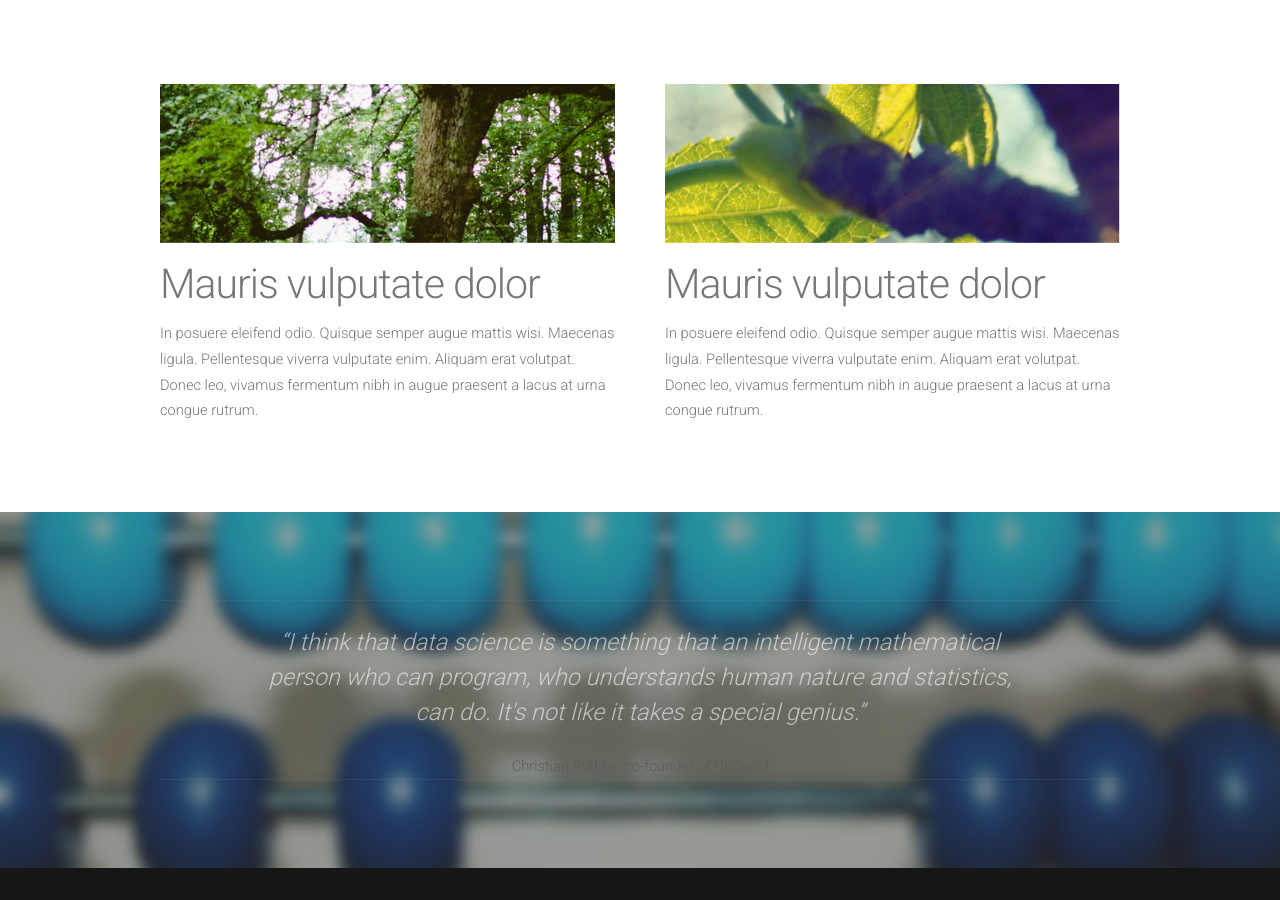
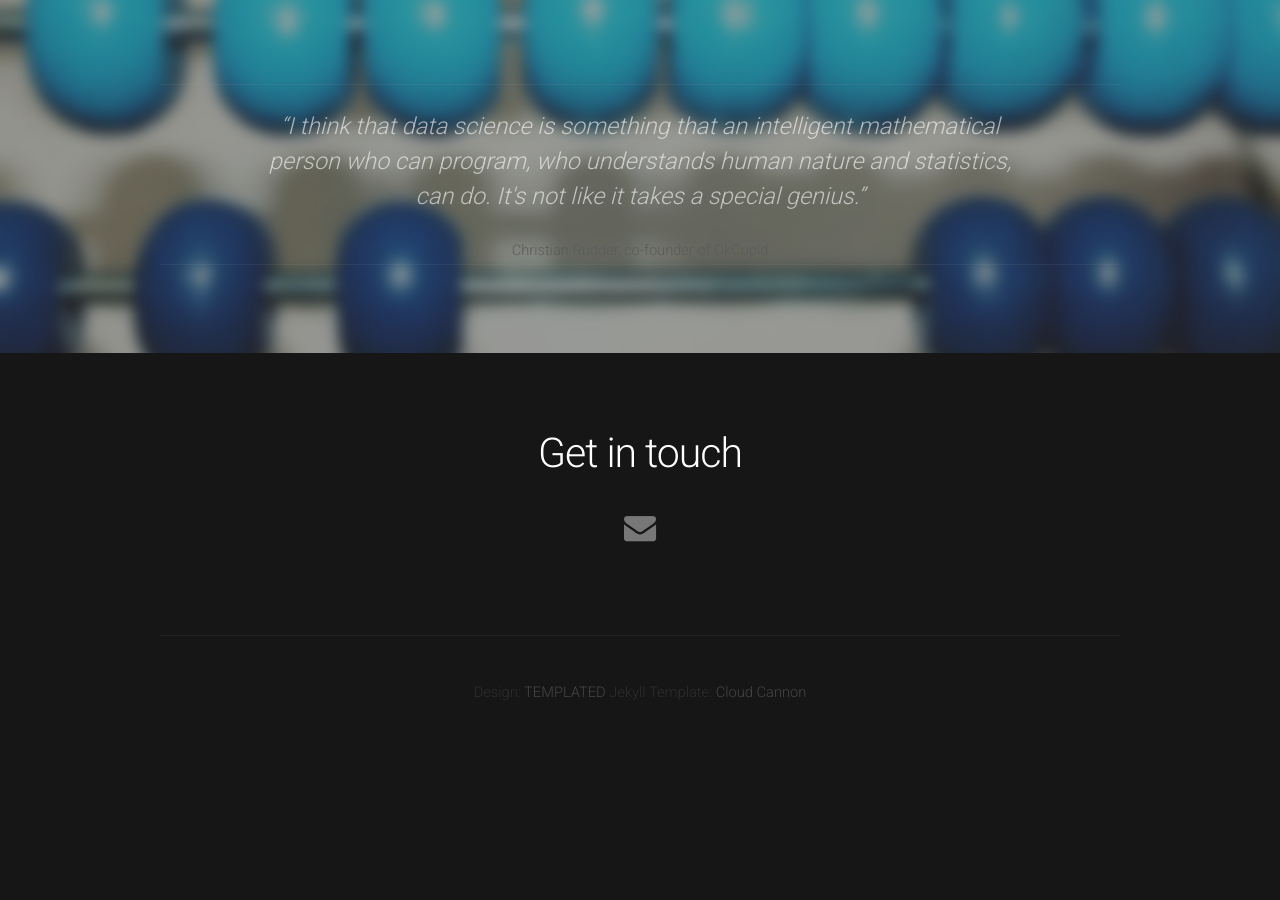
Before and after one commit to mistics/mistics.github.io, a Jekyll site: the page built from index.html, in a window 1280 px wide and 900 px high, scrolled down 1304 px. Built offline with Jekyll 4.4.1, drawn with Linux system fonts in a browser that asks for light colours; nearby versions of some CDN libraries; the list of posts is cut into pages by our own code; after the commit the page ends 2054 px from its top, so only the background shows below that.

Commit message:
Update index.html

```diff
--- a/index.html
+++ b/index.html
@@ -35,7 +35,7 @@ layout: default
 </div>
 
 <!-- Main -->
-	<div id="main">
+<!--	<div id="main">
 		<div id="content" class="container">
 
 			<div class="row">
@@ -56,4 +56,4 @@ layout: default
 			</div>
 
 		</div>
-	</div>
+	</div> -->
```
